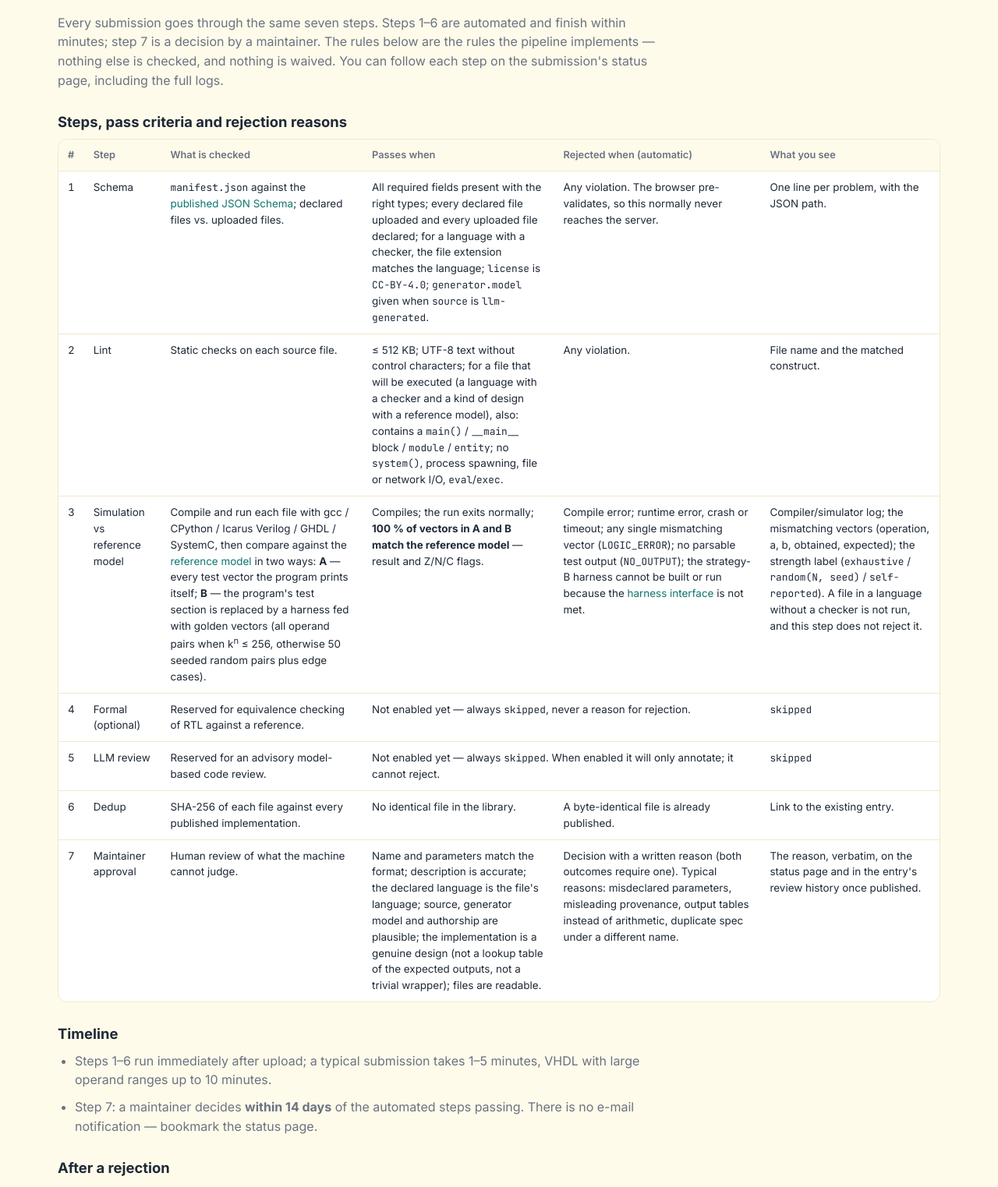
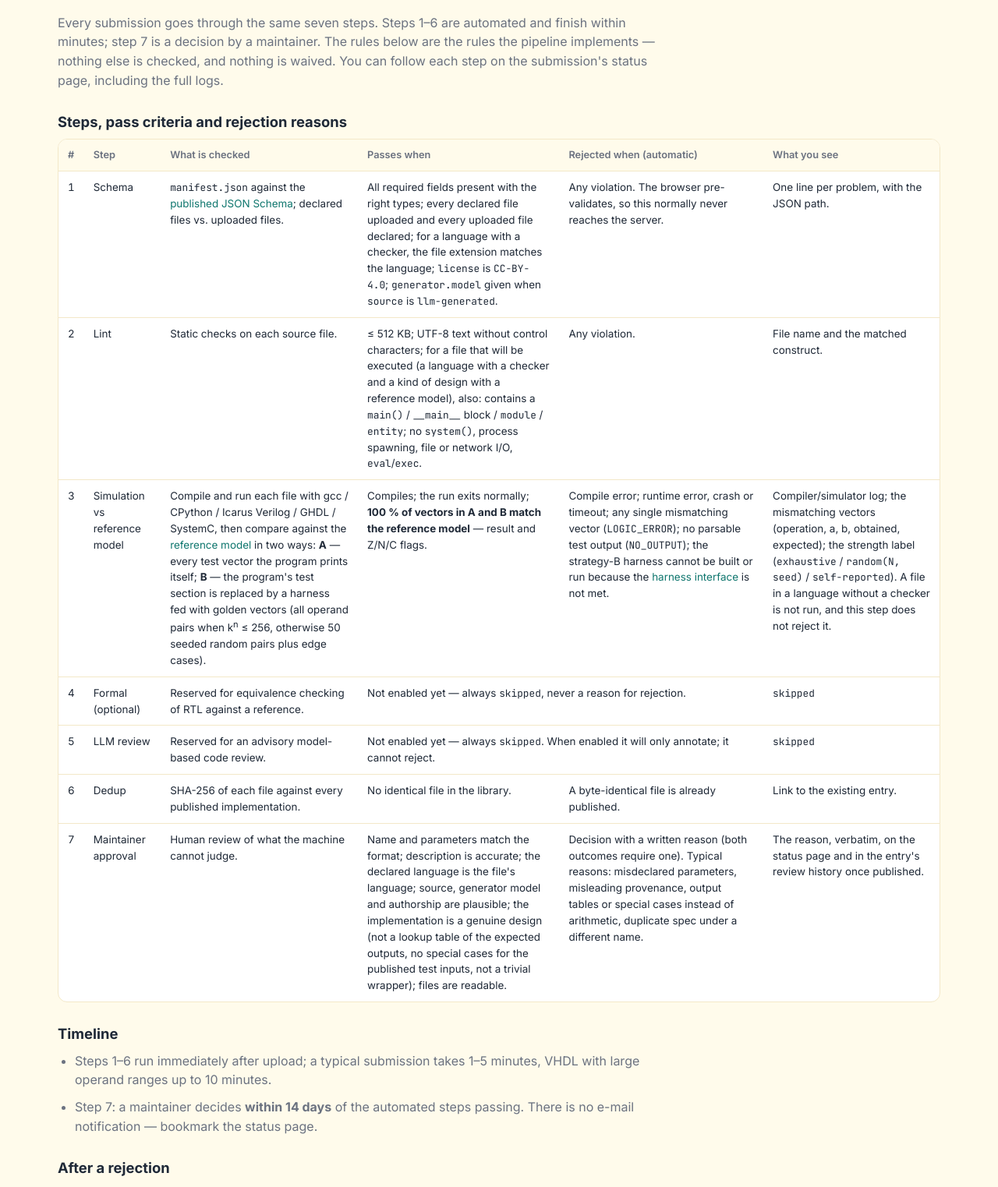
Before and after one commit to QianLiu301/MVLBenchmarkGenerator, a Flask app: page /review-process in a window 1280 px wide. Shown: the part 139-1662 px from the top of the page at 78% size. Run offline with Flask 3, Linux system fonts and the light colour scheme; data that the repository does not hold is empty; some libraries are stand-ins or nearby versions.

Commit message:
Review rules: special cases for the published test inputs are rejected
The second run uses a fixed seed so that every record can be reproduced, which
makes its inputs predictable; the maintainer checks for designs tailored to them.

```diff
--- a/web/templates/library/review.html
+++ b/web/templates/library/review.html
@@ -49,8 +49,8 @@
                 <td>Link to the existing entry.</td></tr>
             <tr><td class="num">7</td><td>Maintainer approval</td>
                 <td>Human review of what the machine cannot judge.</td>
-                <td>Name and parameters match the format; description is accurate; the declared language is the file's language; source, generator model and authorship are plausible; the implementation is a genuine design (not a lookup table of the expected outputs, not a trivial wrapper); files are readable.</td>
-                <td>Decision with a written reason (both outcomes require one). Typical reasons: misdeclared parameters, misleading provenance, output tables instead of arithmetic, duplicate spec under a different name.</td>
+                <td>Name and parameters match the format; description is accurate; the declared language is the file's language; source, generator model and authorship are plausible; the implementation is a genuine design (not a lookup table of the expected outputs, no special cases for the published test inputs, not a trivial wrapper); files are readable.</td>
+                <td>Decision with a written reason (both outcomes require one). Typical reasons: misdeclared parameters, misleading provenance, output tables or special cases instead of arithmetic, duplicate spec under a different name.</td>
                 <td>The reason, verbatim, on the status page and in the entry's review history once published.</td></tr>
         </tbody>
     </table>
```
